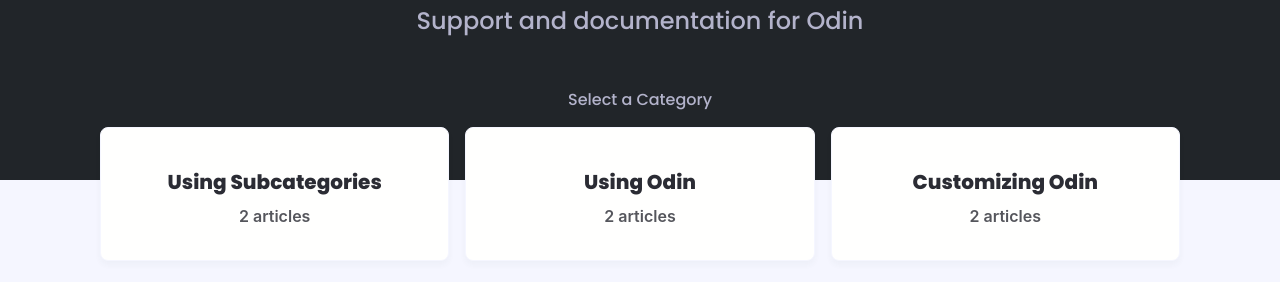
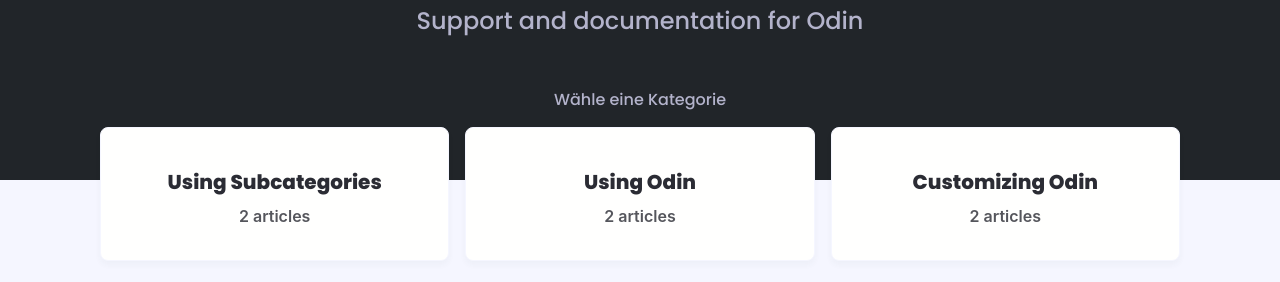
Before and after one commit to jannis2200/knowledgebase, a Jekyll site: the page built from index.html, in a window 1280 px wide. Shown: the part 293-575 px from the top of the page. Built offline with Jekyll 4.4.1, drawn with Linux system fonts in a browser that asks for light colours; nearby versions of some CDN libraries; some web fonts are replaced; comment, search, counter and statistics services are not loaded.

Commit message:
Rename Category

```diff
--- a/index.html
+++ b/index.html
@@ -9,7 +9,7 @@
       <div class="container grid-xl">
         <div class="columns negative-m-s">
           <div class="column col-12 text-center">
-            <h6 class="text-secondary">Select a Category</h6>
+            <h6 class="text-secondary">Wähle eine Kategorie</h6>
           </div>
           {% for category in site.data.category_list %}
           {% capture category_name %}{{ category | first }}{% endcapture %}
```
